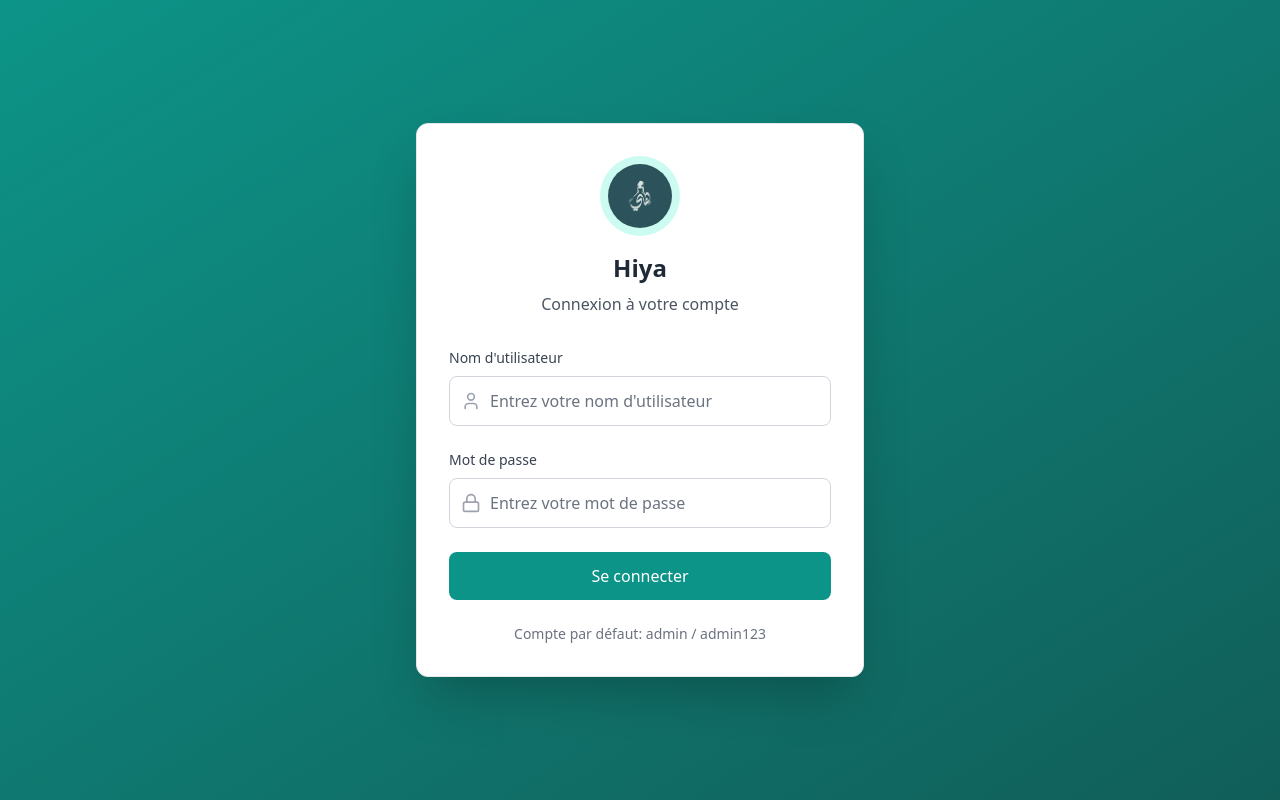
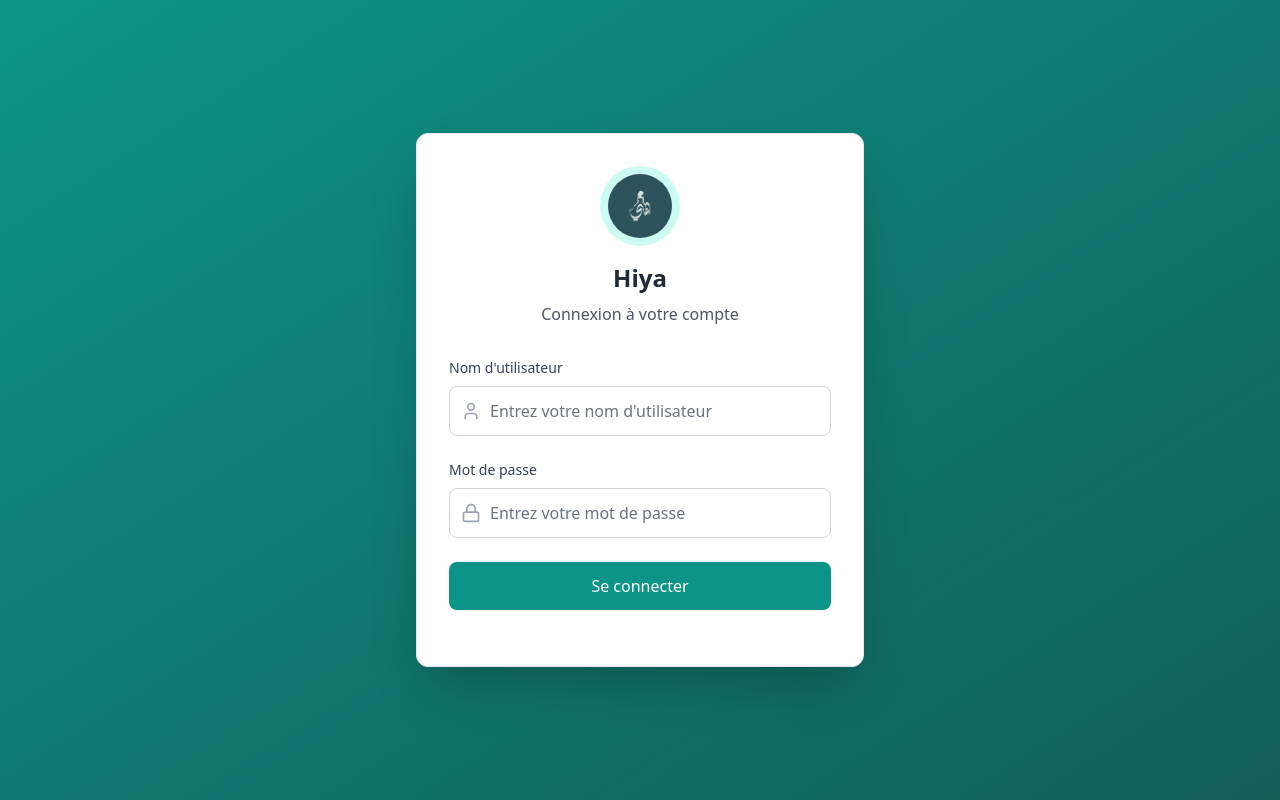
Before and after one commit to hamidsetar/gestiondestock, a React (Vite) app: page / in a window 1280 px wide. Built offline with nearby package versions, Linux system fonts and the light colour scheme; no server answers; the database is empty.

Commit message:
Update Login.tsx

```diff
--- a/src/components/Login.tsx
+++ b/src/components/Login.tsx
@@ -88,7 +88,7 @@ const Login: React.FC = () => {
         </form>
 
         <div className="mt-6 text-center text-sm text-gray-500 dark:text-gray-400">
-          <p>Compte par défaut: admin / admin123</p>
+
         </div>
       </div>
     </div>
```
